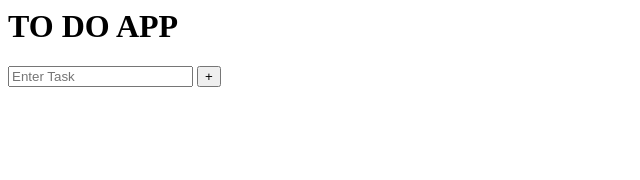
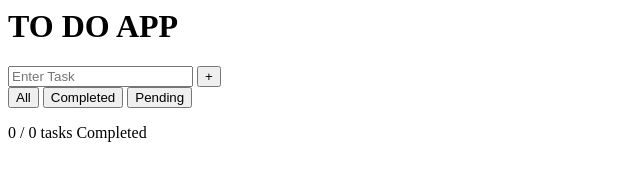
Before and after one commit to harmansinghcse/To-do-app, a plain HTML site: page index.html in a window 1280 px wide. Shown: the whole page, without its empty margins (0-640 px from the left). Drawn offline with Linux system fonts and the light colour scheme.

Commit message:
html done

```diff
--- a/index.html
+++ b/index.html
@@ -7,11 +7,29 @@
 
     <body>
 
-            <div>
+            <div class = "container">
                 <!-- header section -->
-             <h1> TO DO APP </h1>
-             <input type="text" placeholder="Enter Task">
-             <button>+</button>
-             </div>
+                <h1> TO DO APP </h1>
+                <div class = input-section>
+                    <input type="text" placeholder="Enter Task" id="taskinput">
+                    <button id="addtask">+</button>
+                </div>
+
+                <div class="filters">
+                    <button id="All">All</button>
+                    <button id="Completedtasks">Completed</button>
+                    <button id="Pendingtasks">Pending</button>
+                </div>
+
+                <ul id="tasklist">
+
+                </ul>
+
+                <div class="progress">
+                    <p id="task progress">0 / 0 tasks Completed</p>
+                </div>
+            </div>
+
+            <script src="js\script.js"></script>
     </body>
 </html>
```
